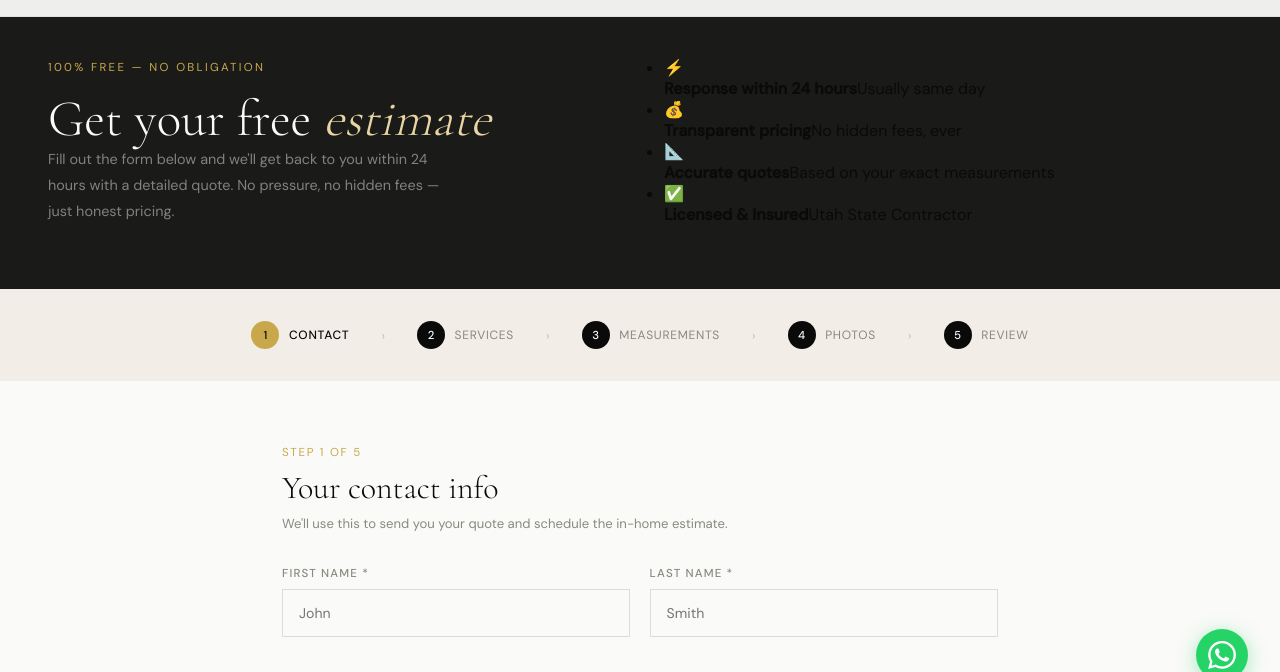
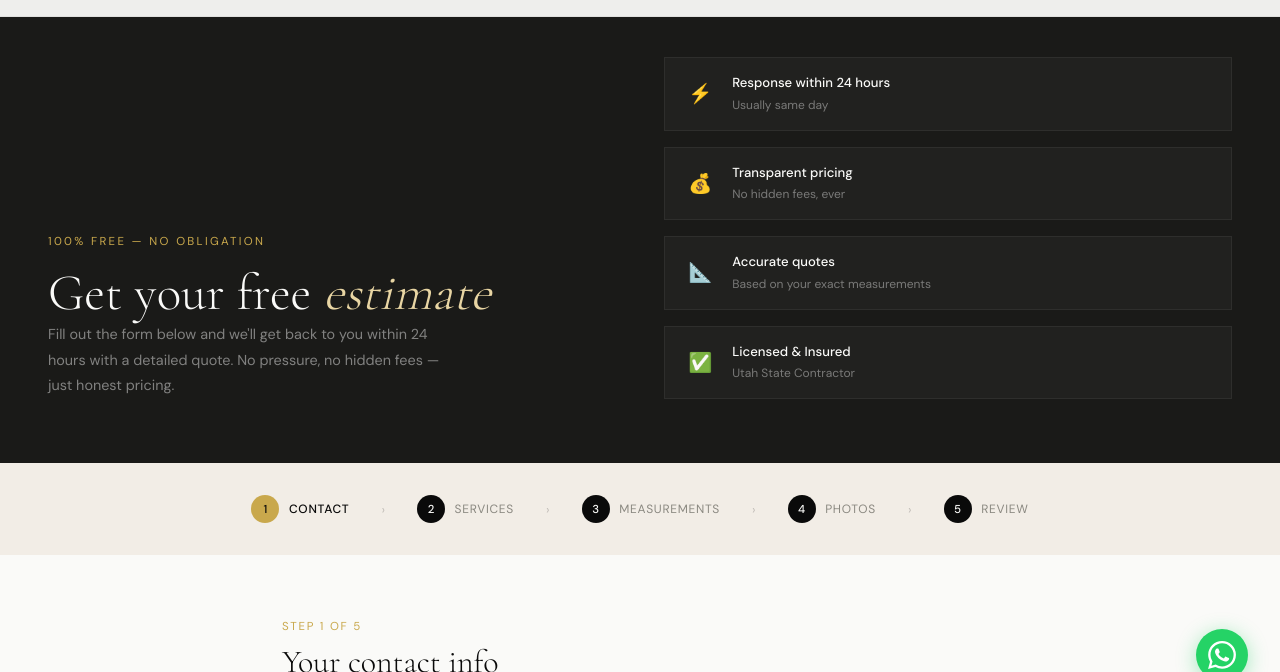
Before and after one commit to rickenofficial/orm-flooring-website, a plain HTML site: page estimate.html in a window 1280 px wide. Shown: the part 87-759 px from the top of the page. Drawn offline with nearby package versions, Linux system fonts and the light colour scheme.

Commit message:
Fix estimate promise list styles

```diff
--- a/css/styles.css
+++ b/css/styles.css
@@ -316,6 +316,11 @@ footer{background:var(--black);padding:3rem;display:grid;grid-template-columns:1
 .btn-wa-success{background:#25D366;color:var(--white)}
 .field-error{font-size:0.72rem;color:var(--red);margin-top:0.3rem}
 .form-group input.error,.form-group select.error,.form-group textarea.error{border-color:var(--red)}
+.promise-list{list-style:none;display:flex;flex-direction:column;gap:1rem}
+.promise-item{display:flex;align-items:center;gap:1rem;padding:1rem 1.2rem;background:rgba(255,255,255,0.03);border:1px solid rgba(255,255,255,0.06)}
+.promise-icon{font-size:1.2rem;width:32px;text-align:center;flex-shrink:0}
+.promise-text strong{display:block;font-size:0.82rem;color:var(--white);font-weight:500;margin-bottom:0.1rem}
+.promise-text span{font-size:0.75rem;color:rgba(255,255,255,0.4)}
 
 /* ─── PAYMENTS ─── */
 .trust-bar{background:var(--cream);padding:1.2rem 3rem;display:flex;justify-content:center;gap:3rem;flex-wrap:wrap;border-bottom:1px solid rgba(0,0,0,0.06)}
```
